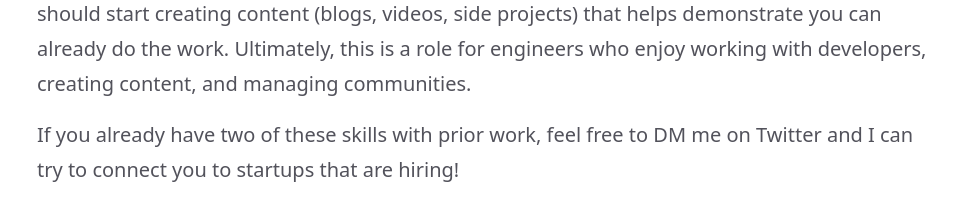
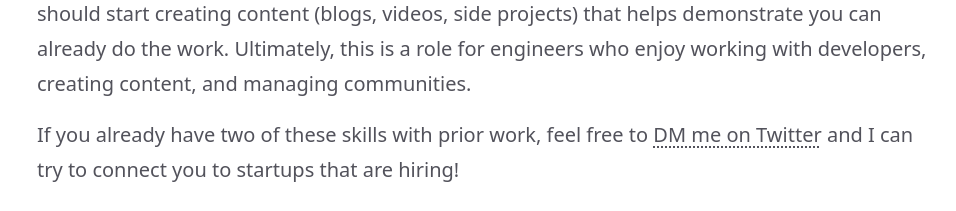
Before and after one commit to Nutlope/whatisdevrel, a Next.js app: page / in a window 1280 px wide. Shown: the part 2900-3111 px from the top of the page, without its empty margins (155-1111 px from the left). Built offline with nearby package versions, Linux system fonts and the light colour scheme.

Commit message:
Global Link styles

```diff
--- a/components/Resources.js
+++ b/components/Resources.js
@@ -102,7 +102,7 @@ export default function Resources() {
                     <li className="dark:text-[#bfbfbf]" key={i}>
                       <a
                         href={resource.url}
-                        className="hover:underline"
+                        className="link no-underline"
                         target="_blank"
                         rel="noopener noreferrer"
                       >
--- a/styles/globals.css
+++ b/styles/globals.css
@@ -9,6 +9,13 @@
   }
 }
 
+.link {
+  @apply underline decoration-dotted underline-offset-4 transition-colors duration-300;
+}
+.link:hover {
+  @apply text-black dark:text-white;
+}
+
 .title {
   @apply font-serif text-black dark:text-white;
 }
```
